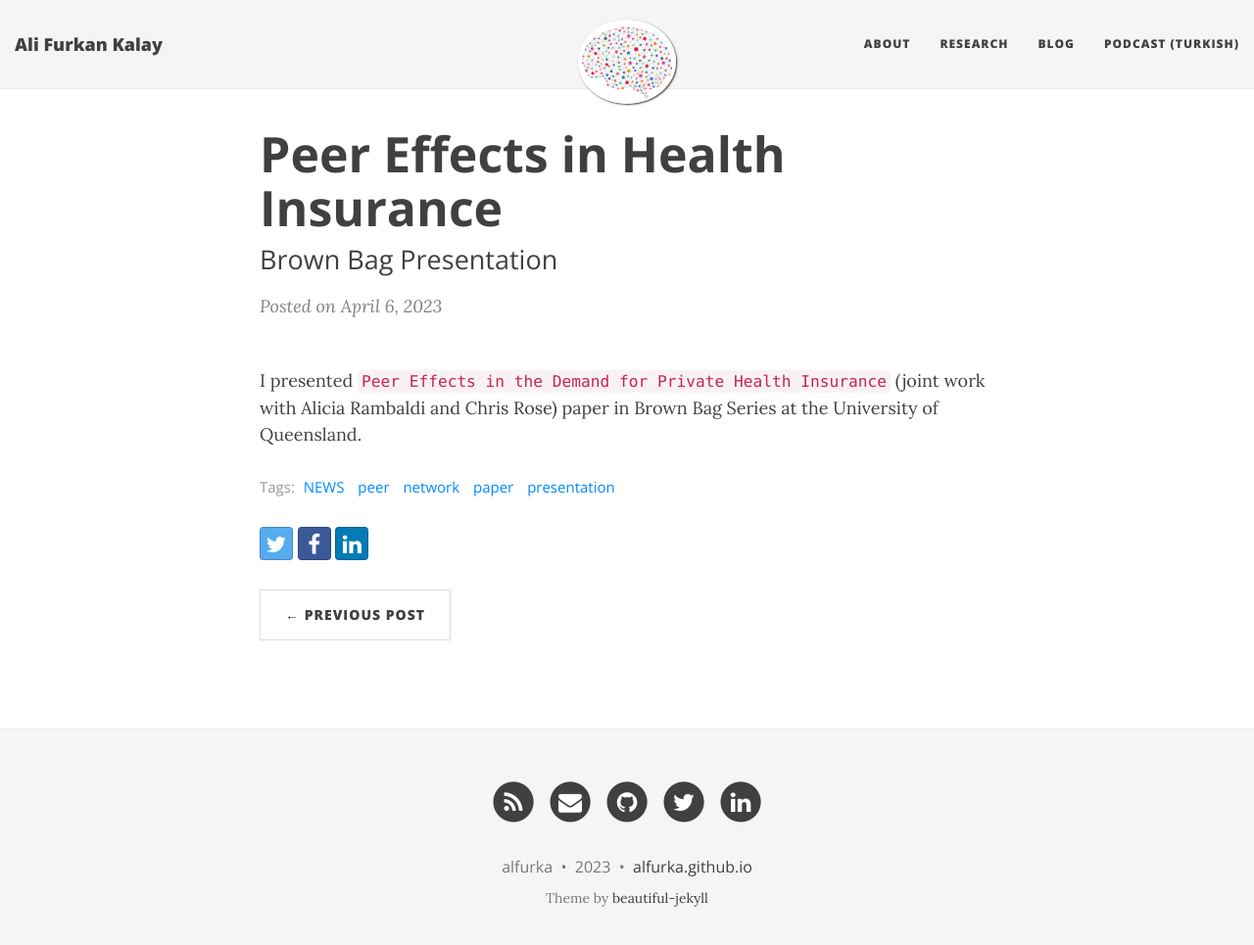
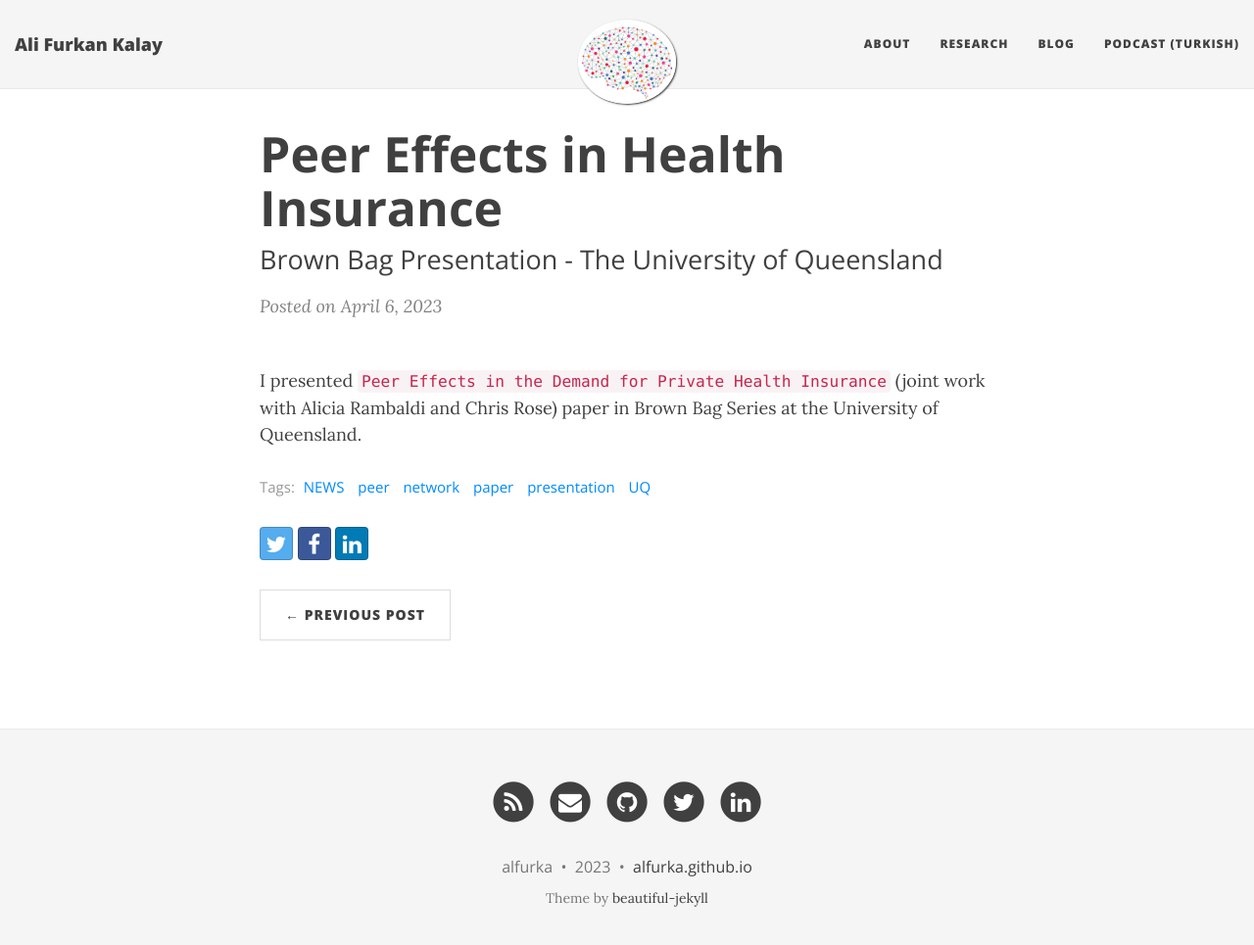
Before and after one commit to alfurka/alfurka.github.io, a Jekyll site: the page built from _posts/2023-04-06-brown-bag.md, in a window 1280 px wide and 978 px high. Shown: the top 965 px of the window at 98% size. Built offline with Jekyll 4.4.1, drawn with Linux system fonts in a browser that asks for light colours; nearby versions of some CDN libraries.

Commit message:
Update 2023-04-06-brown-bag.md

```diff
--- a/_posts/2023-04-06-brown-bag.md
+++ b/_posts/2023-04-06-brown-bag.md
@@ -1,8 +1,8 @@
 ---
 layout: post
 title: "Peer Effects in Health Insurance"
-subtitle: "Brown Bag Presentation"
-tags: [NEWS, peer,network,paper,presentation]
+subtitle: "Brown Bag Presentation - The University of Queensland"
+tags: [NEWS, peer,network,paper,presentation, UQ]
 image: /img/brain-neural.png
 ---
 
```
